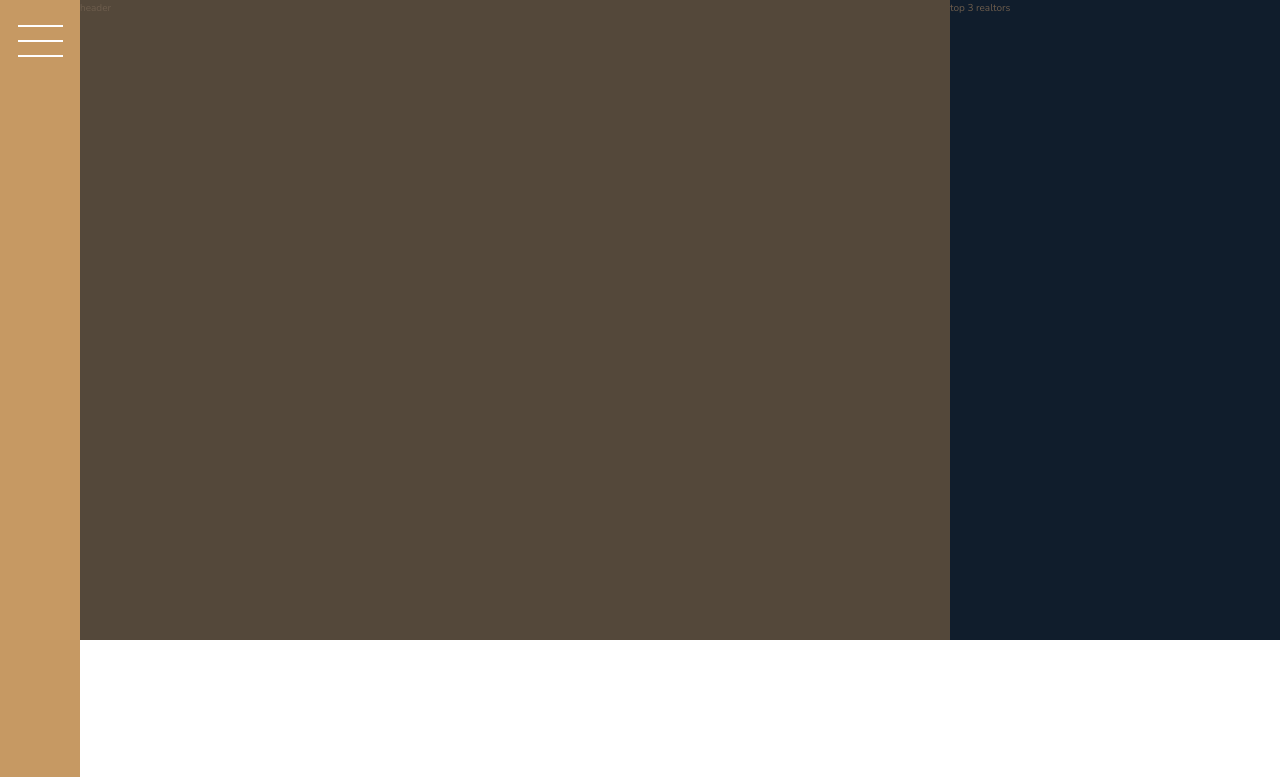
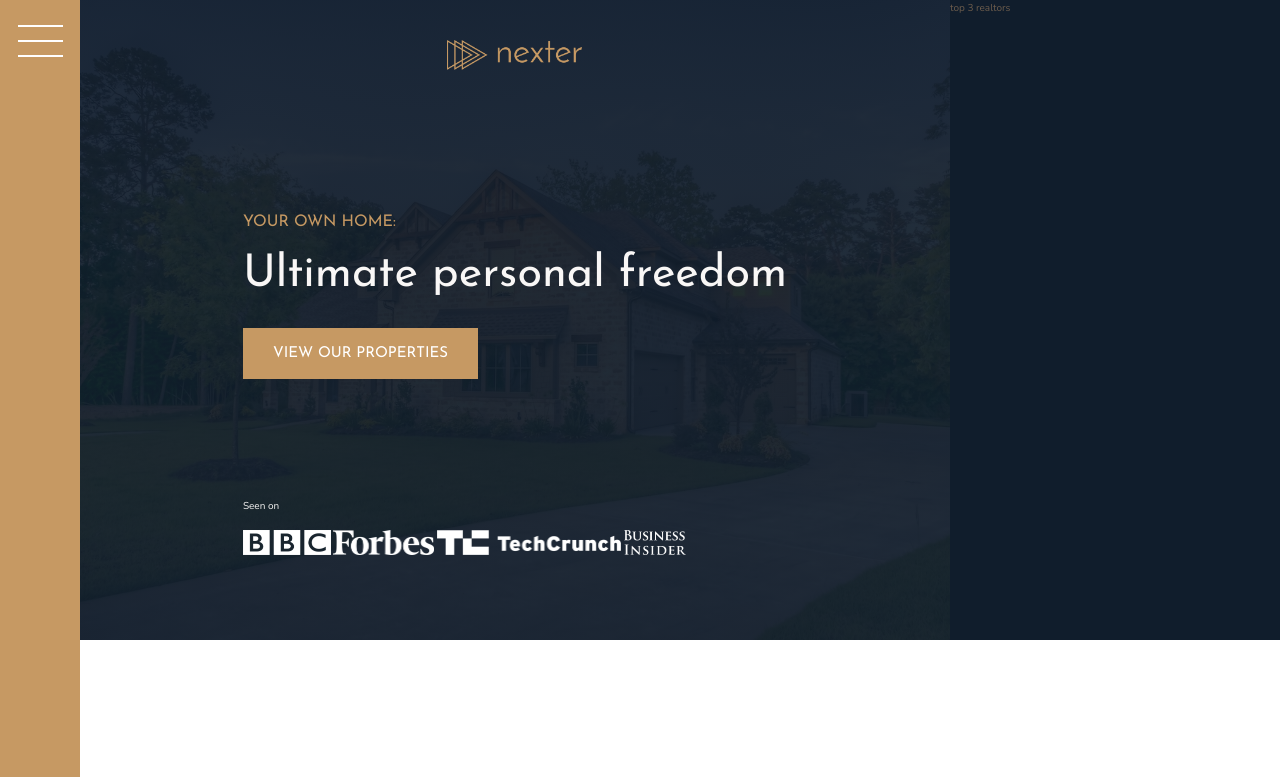
Before and after one commit to Temkum/Nexter, a website: page index.html in a window 1280 px wide. Shown: the top 777 px of the page. Drawn offline with nearby package versions, Linux system fonts and the light colour scheme.

Commit message:
Header part 1

```diff
--- a/index.html
+++ b/index.html
@@ -26,7 +26,17 @@
 
     <!-- HEADER -->
     <header class="header">
-      header
+      <img src="img/logo.png" alt="Nexter logo" class="header__logo">
+      <h3 class="heading-3">Your own home:</h3>
+      <h1 class="heading-1">Ultimate personal freedom</h1>
+      <button class="btn header__btn">View our properties</button>
+      <div class="header__seenon-text">Seen on</div>
+      <div class="header__seenon-logos">
+        <img src="img/logo-bbc.png" alt="BBC logo">
+        <img src="img/logo-forbes.png" alt="Forbes logo">
+        <img src="img/logo-techcrunch.png" alt="Tech Crunch logo">
+        <img src="img/logo-bi.png" alt="Business insider logo">
+      </div>
     </header>
 
     <!-- REALTORS -->
--- a/sass/_header.scss
+++ b/sass/_header.scss
@@ -1,4 +1,34 @@
 .header {
-  background-color: $gray-dark1;
-  grid-column: full-start / col-end 6;
+    background-color: $gray-dark1;
+    grid-column: full-start / col-end 6;
+    background-image: linear-gradient(rgba($color-secondary, .93), rgba($color-secondary, .93)), url(../img/hero.jpeg);
+    background-size: cover;
+    padding: 8rem;
+    padding-top: 4rem;
+
+    display: grid;
+    grid-template-rows: 1fr min-content 6rem 1fr;
+    grid-row-gap: 1.6rem;
+    grid-template-columns: max-content;
+    justify-content: center;
+
+    &__logo {
+        height: 3rem;
+        justify-self: center;
+    }
+
+    &__btn {
+        align-self: start;
+        justify-self: start;
+    }
+
+    &__seenon-text {
+        color: $gray-light1;
+    }
+
+    &__seenon-logos {
+        img {
+            height: 2.5rem;
+        }
+    }
 }
--- a/sass/_typography.scss
+++ b/sass/_typography.scss
@@ -5,6 +5,9 @@
 
 .heading-1 {
     @extend %heading;
+    font-size: 4.5rem;
+    color: $gray-light1;
+    line-height: 1;
 }
 
 .heading-2 {
```
Also changed, not shown: css/style.css.
